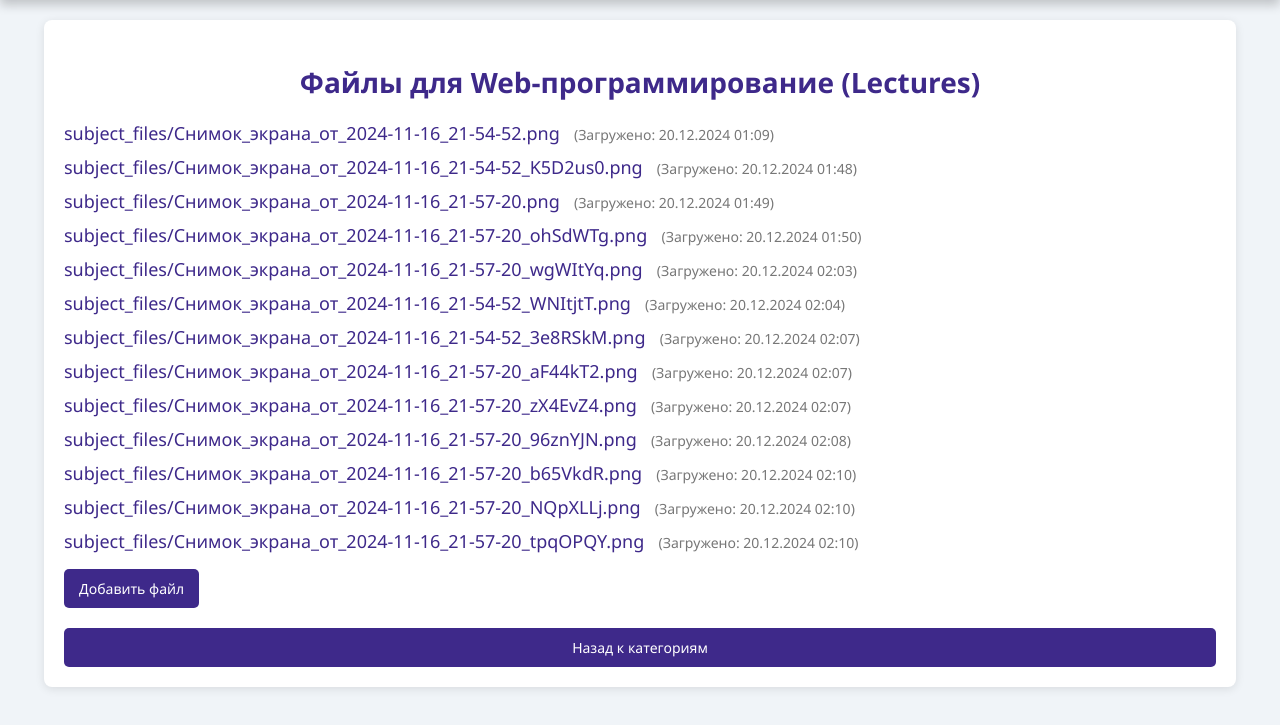
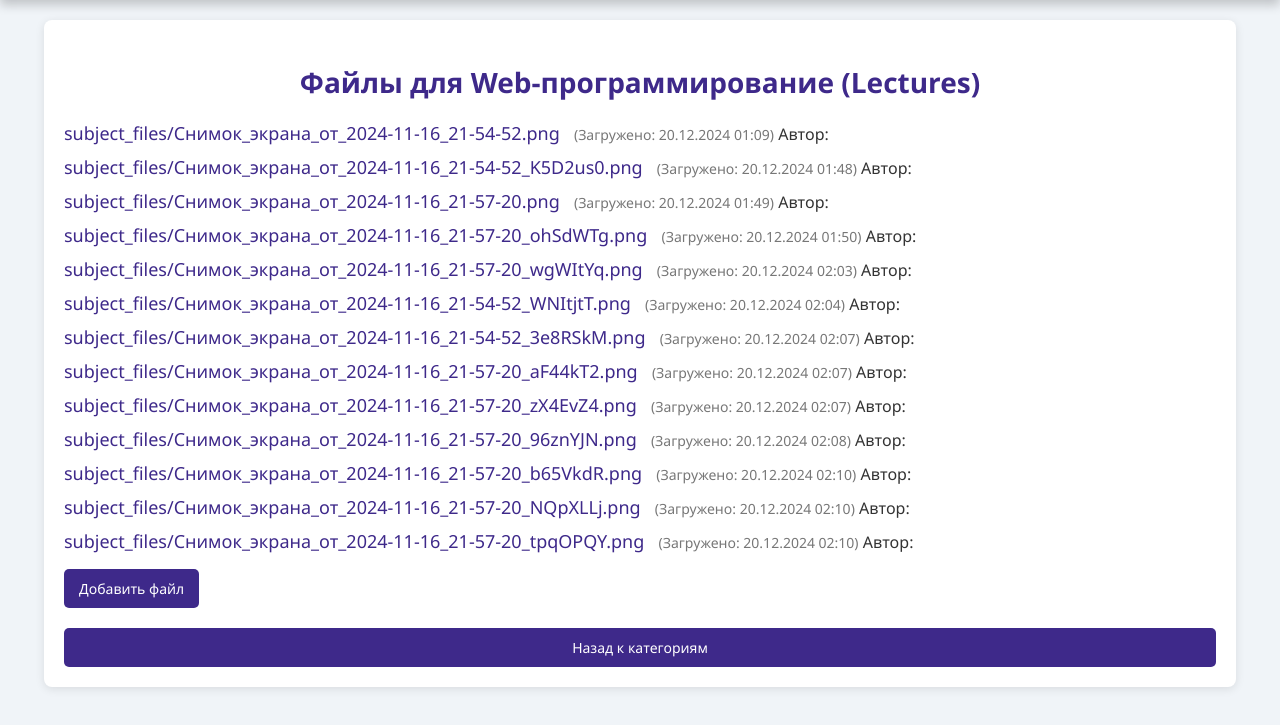
Before and after one commit to Anastasiia2201/WebKursovayaDjango, a Django app: page /subjects/2/files/lectures/ in a window 1280 px wide. Shown: the part 75-800 px from the top of the page. Run offline with Django 3.2, Linux system fonts and the light colour scheme; data comes from the database, SQL or seed files in the repository; both versions use the stored data as it was after the commit.

Commit message:
Заглушка для авторства

```diff
--- a/templates/subjects/file_list.html
+++ b/templates/subjects/file_list.html
@@ -42,6 +42,7 @@
             <li>
                 <a href="{{ file.file.url }}" target="_blank" class="file-link">{{ file.file.name }}</a>
                 <span class="file-uploaded-date">(Загружено: {{ file.uploaded_at|date:"d.m.Y H:i" }})</span>
+                <span>Автор: {{ request.user.username }}</span>
             </li>
             {% endfor %}
         </ul>
```
Also changed, not shown: db.sqlite3.
